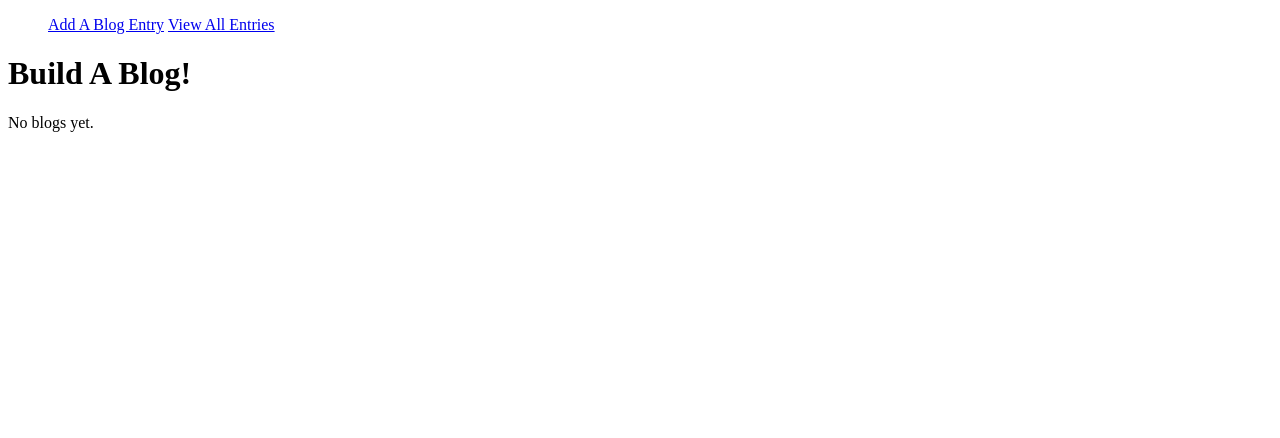
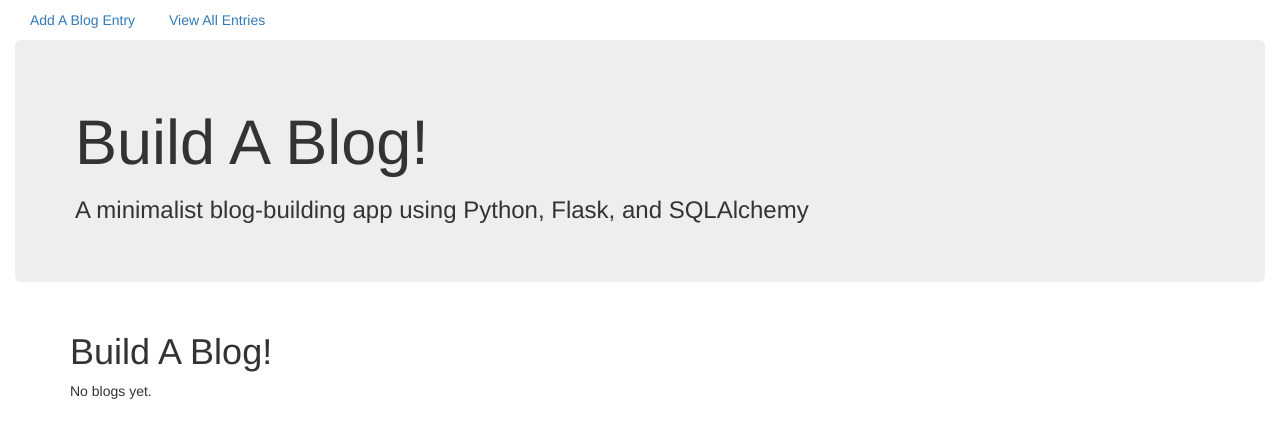
Before and after one commit to gitasong/blogz, a Flask app: page /blog in a window 1280 px wide. Shown: the top 438 px of the page. Run offline with Flask 2, Linux system fonts and the light colour scheme; data that the repository does not hold is empty; some libraries are stand-ins or nearby versions.

Commit message:
tweak text and layout of templates

```diff
--- a/templates/base.html
+++ b/templates/base.html
@@ -1,12 +1,14 @@
 <!DOCTYPE html>
 <html>
     <head>
-        <style type="text/css">
-            p.error {color: red;}
-        </style>
+        <link rel="stylesheet" href="https://maxcdn.bootstrapcdn.com/bootstrap/3.3.7/css/bootstrap.min.css">
+        <link href="https://fonts.googleapis.com/css?family=Source+Sans+Pro:300,300i,400,400i" type="text/css" rel="stylesheet">
+        <link rel="stylesheet" type="text/css" href="{{ url_for('static',filename='css/styles.css') }}">
         <title>{{title}}</title>
     </head>
     <body>
+        <div class="container-fluid">
+            <div class="nav-inline">
                 <ul class="nav">
                     <li class="nav-item" style="display:inline-block;">
                         <a class="nav-link" href="/newpost">Add A Blog Entry</a>
@@ -15,9 +17,15 @@
                         <a class="nav-link" href="/blog">View All Entries</a>
                     </li>
                 </ul>
-
+            </div>
+            <div class="jumbotron">
+                <h1>Build A Blog!</h1>
+                <h3>A minimalist blog-building app using Python, Flask, and SQLAlchemy</h3>
+            </div>
+            <div class="container main">
                 {% block content %}
                 {% endblock  %}
-
+            </div>
+        </div>
     </body>
 </html>
--- a/templates/new_blog.html
+++ b/templates/new_blog.html
@@ -16,7 +16,7 @@
             <div class="form-group">
                 <label for="body">Text of your blog entry: </label>
                 <br>
-                <textarea name="body" id="body" rows="6" cols="50" placeholder="Your scintillating content goes here.">{{ blog_body }}</textarea>
+                <textarea name="body" id="body" placeholder="Your thrilling content goes here.">{{ blog_body }}</textarea>
                 {% if body_error %}
                     <p class='error'>{{ body_error }}</p>
                 {% endif %}
```
Lines whose indentation alone changed are shown as unchanged.
